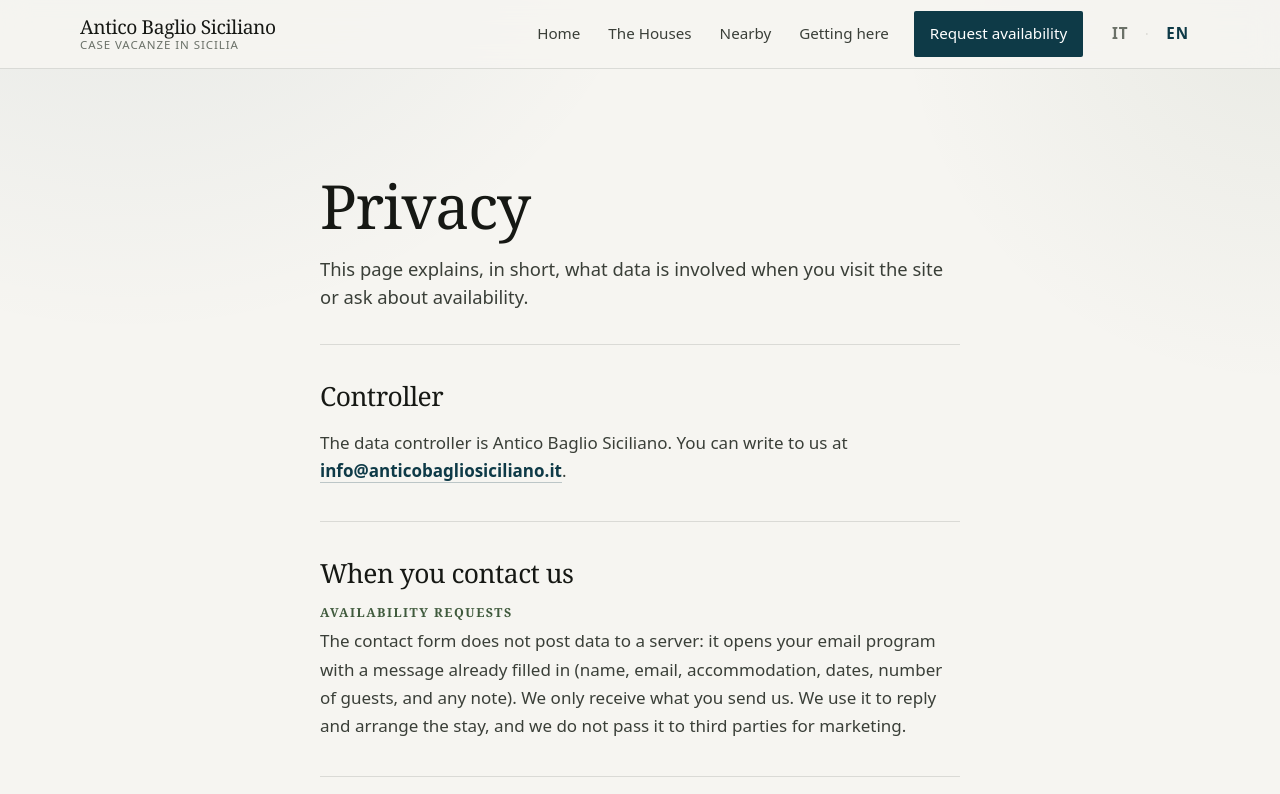
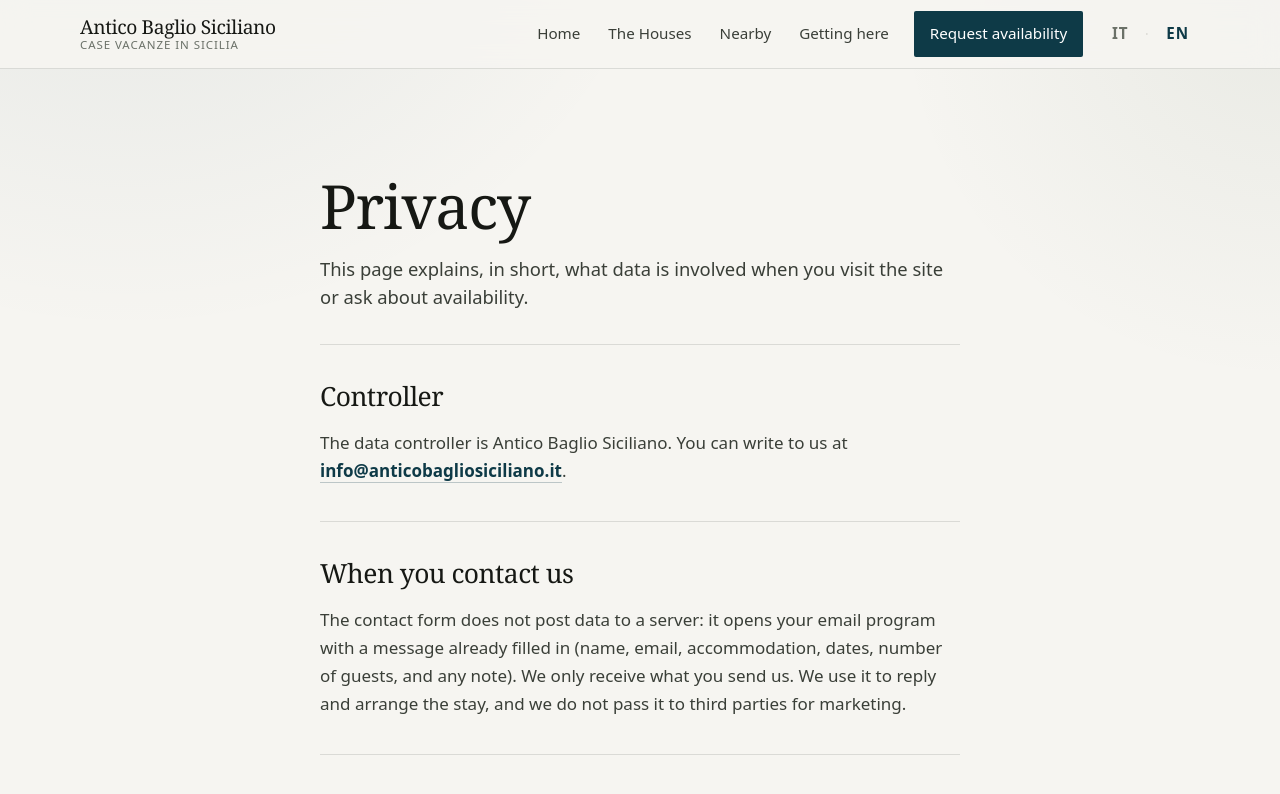
Before and after one commit to rednaw/anticobagliosiciliano, a SvelteKit app: page /en/privacy in a window 1280 px wide. Shown: the top 794 px of the page. Built offline with nearby package versions, Linux system fonts and the light colour scheme; a web font is replaced by a local one.

Commit message:
privacy policy

```diff
--- a/src/lib/data/content.ts
+++ b/src/lib/data/content.ts
@@ -825,7 +825,6 @@ export const privacyCopy = liveCopy('privacy', {
     it: 'Il titolare del trattamento è Antico Baglio Siciliano. Puoi scriverci a',
     en: 'The data controller is Antico Baglio Siciliano. You can write to us at'
   },
-  contactTitle: { it: 'Richieste di disponibilità', en: 'Availability requests' },
   contact: {
     it: 'Il modulo contatti non invia i dati a un server: apre il tuo programma di posta con un messaggio già compilato (nome, email, alloggio, date, numero di ospiti e l’eventuale testo). Riceviamo solo ciò che ci invii tu. Usiamo questi dati per rispondere e organizzare il soggiorno, e non li cediamo a terzi per marketing.',
     en: 'The contact form does not post data to a server: it opens your email program with a message already filled in (name, email, accommodation, dates, number of guests, and any note). We only receive what you send us. We use it to reply and arrange the stay, and we do not pass it to third parties for marketing.'
--- a/src/routes/(site)/privacy/+page.svelte
+++ b/src/routes/(site)/privacy/+page.svelte
@@ -26,10 +26,7 @@
 
     <section class="block">
       <h2>{t('groupContact')}</h2>
-      <article class="item">
-        <h3>{t('contactTitle')}</h3>
-        <p>{t('contact')}</p>
-      </article>
+      <p>{t('contact')}</p>
     </section>
 
     <section class="block">
```
